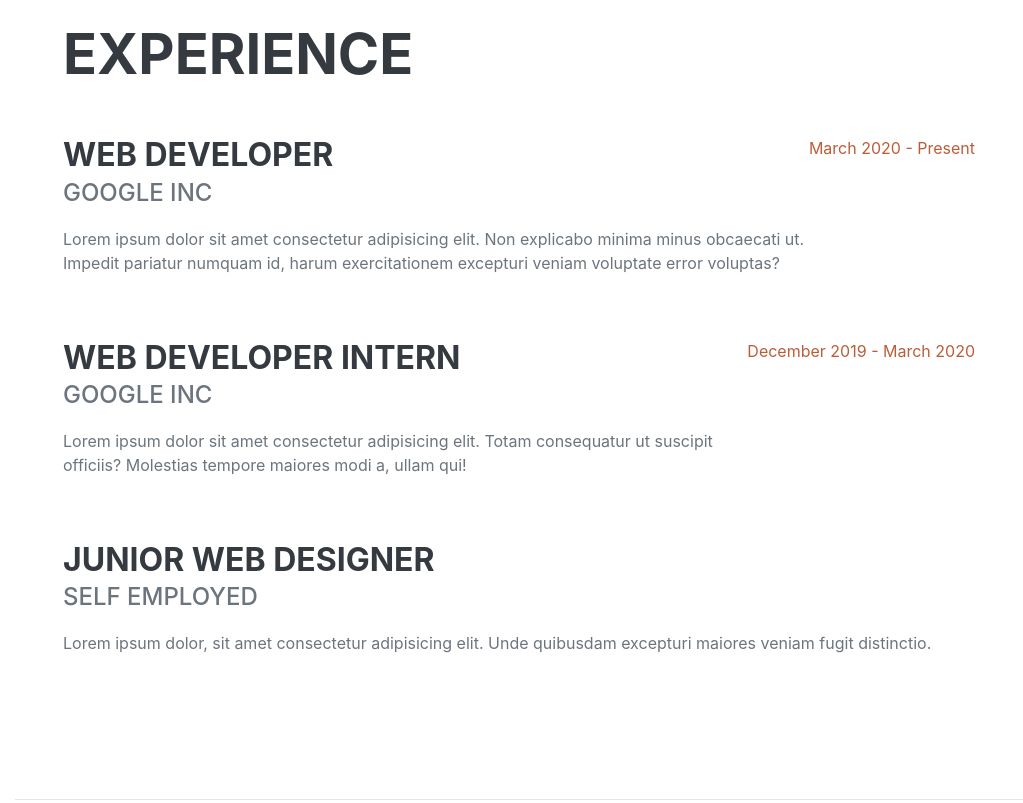
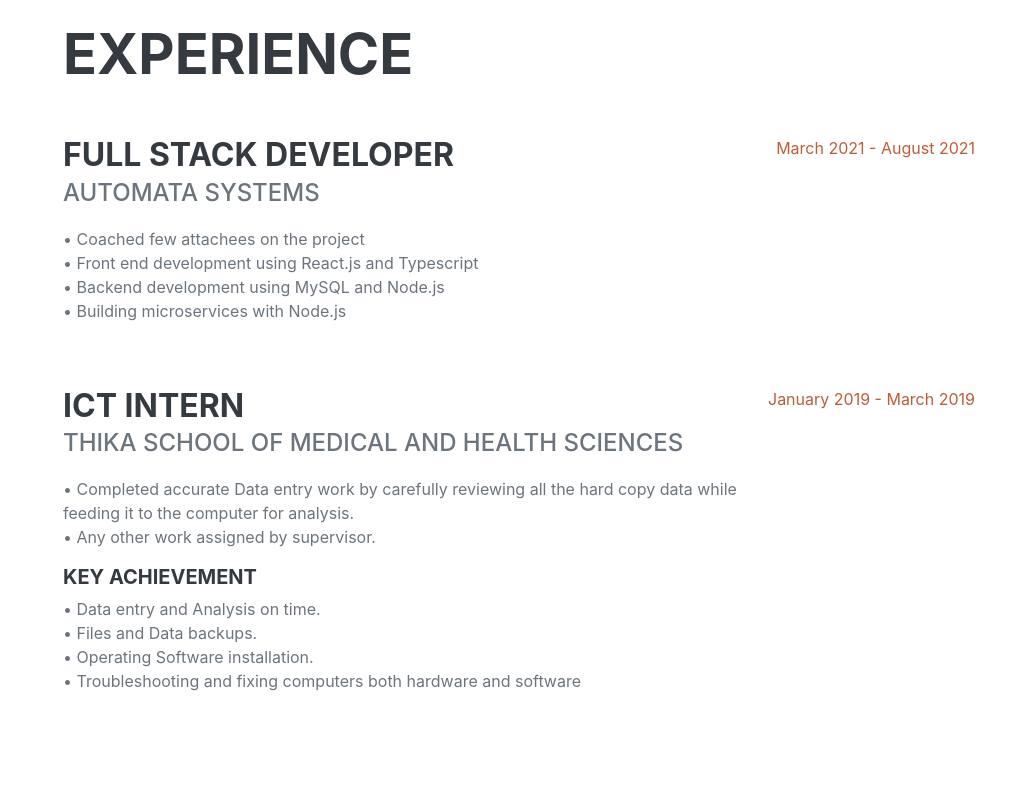
Before and after one commit to mine-martin/my-resume, a plain HTML site: page index.html in a window 1280 px wide. Shown: the part 860-1663 px from the top of the page, without its empty margins (257-1280 px from the left). Drawn offline with nearby package versions, Linux system fonts and the light colour scheme; a web font is replaced by a local one.

Commit message:
added work

```diff
--- a/index.html
+++ b/index.html
@@ -103,7 +103,7 @@
           <div class="social-icons">
             <a
               class="social-icon"
-              href="https://www.linkedin.com/in/mine-martin-4749b21b1"
+              href="https://www.linkedin.com/in/martin-wangondu-4749b21b1/"
               ><i class="fab fa-linkedin-in"></i
             ></a>
             <a class="social-icon" href="https://github.com/mine-martin"
@@ -127,13 +127,13 @@
             class="d-flex flex-column flex-md-row justify-content-between mb-5"
           >
             <div class="flex-grow-1">
-              <h3 class="mb-0">Web Developer</h3>
-              <div class="subheading mb-3">Google Inc</div>
+              <h3 class="mb-0">Full Stack Developer</h3>
+              <div class="subheading mb-3">Automata Systems</div>
               <p>
-                Lorem ipsum dolor sit amet consectetur adipisicing elit. Non
-                explicabo minima minus obcaecati ut. Impedit pariatur numquam
-                id, harum exercitationem excepturi veniam voluptate error
-                voluptas?
+                • Coached few attachees on the project<br>
+                • Front end development using React.js and Typescript<br>
+                • Backend development using MySQL and Node.js<br>
+                • Building microservices with Node.js
 
                 <!-- Bring to the table win-win survival strategies to ensure
                 proactive domination. At the end of the day, going forward, a
@@ -144,32 +144,33 @@
               </p>
             </div>
             <div class="flex-shrink-0">
-              <span class="text-primary">March 2020 - Present</span>
+              <span class="text-primary">March 2021 - August 2021</span>
             </div>
           </div>
           <div
             class="d-flex flex-column flex-md-row justify-content-between mb-5"
           >
             <div class="flex-grow-1">
-              <h3 class="mb-0">Web Developer Intern</h3>
-              <div class="subheading mb-3">Google Inc</div>
+              <h3 class="mb-0">ICT Intern</h3>
+              <div class="subheading mb-3">Thika School of Medical and Health Sciences</div>
               <p>
-                Lorem ipsum dolor sit amet consectetur adipisicing elit. Totam
-                consequatur ut suscipit officiis? Molestias tempore maiores modi
-                a, ullam qui!
 
-                <!-- Capitalize on low hanging fruit to identify a ballpark value
-                added activity to beta test. Override the digital divide with
-                additional clickthroughs from DevOps. Nanotechnology immersion
-                along the information highway will close the loop on focusing
-                solely on the bottom line. -->
+
+                • Completed accurate Data entry work by carefully reviewing all the hard copy
+                data while feeding it to the computer for analysis. <br>
+                • Any other work assigned by supervisor. <br>
+                <h5>Key Achievement </h5>
+                • Data entry and Analysis on time. <br>
+                • Files and Data backups. <br>
+                • Operating Software installation. <br>
+                • Troubleshooting and fixing computers both hardware and software
               </p>
             </div>
             <div class="flex-shrink-0">
-              <span class="text-primary">December 2019 - March 2020</span>
+              <span class="text-primary">January 2019 - March 2019</span>
             </div>
           </div>
-          <div
+          <!-- <div
             class="d-flex flex-column flex-md-row justify-content-between mb-5"
           >
             <div class="flex-grow-1">
@@ -182,13 +183,13 @@
                 establish a framework. Taking seamless key performance
                 indicators offline to maximise the long tail. Keeping your eye
                 on the ball while performing a deep dive on the start-up
-                mentality to derive convergence on cross-platform integration. -->
+                mentality to derive convergence on cross-platform integration.
               </p>
             </div>
             <div class="flex-shrink-0">
               <span class="text-primary"></span>
             </div>
-          </div>
+          </div> -->
           <!-- <div class="d-flex flex-column flex-md-row justify-content-between">
             <div class="flex-grow-1">
               <h3 class="mb-0">Web Design Intern</h3>
@@ -223,7 +224,7 @@
               <!-- <p>GPA: 3.23</p> -->
             </div>
             <div class="flex-shrink-0">
-              <span class="text-primary">January 2018 - February 2021</span>
+              <span class="text-primary">January 2018 - January 2021</span>
             </div>
           </div>
           <div class="d-flex flex-column flex-md-row justify-content-between">
@@ -253,6 +254,8 @@
             <li class="list-inline-item"><i class="fab fa-node-js"></i></li>
             <li class="list-inline-item"><i class="fab fa-sass"></i></li>
             <li class="list-inline-item"><i class="fab fa-bootstrap"></i></li>
+            <li class="list-inline-item"><i class="fab fa-bootstrap"></i></li>
+
 
             <!-- <li class="list-inline-item"><i class="fab fa-angular"></i></li> -->
             <!-- <li class="list-inline-item"><i class="fab fa-less"></i></li> -->
```
Also changed, not shown: assets/img/favicon.ico (deleted).
